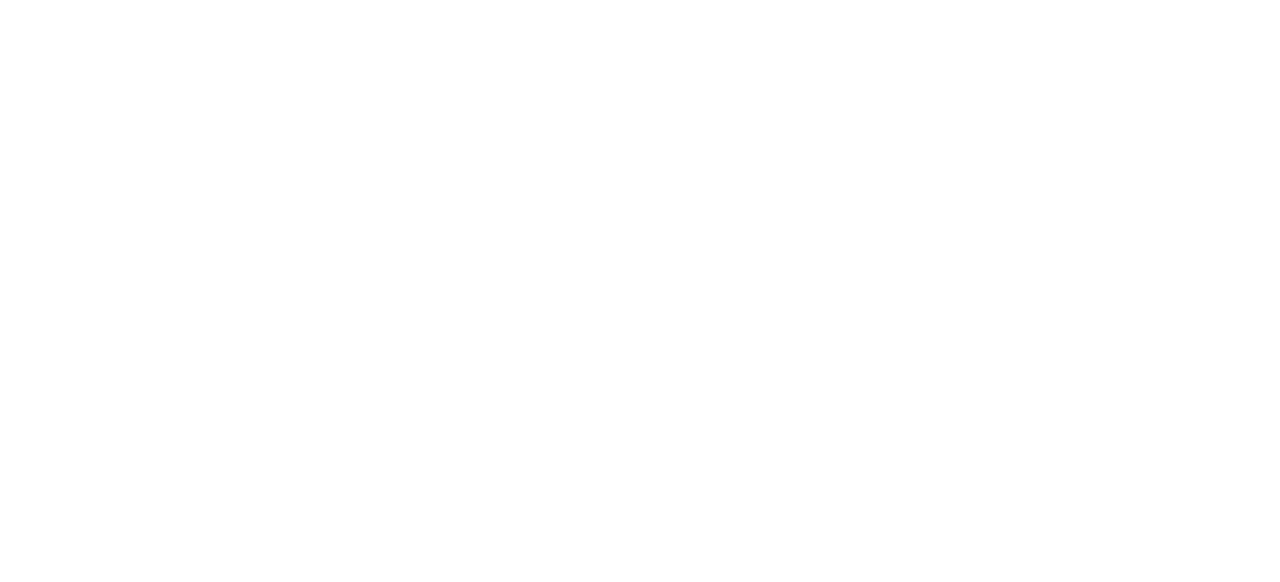
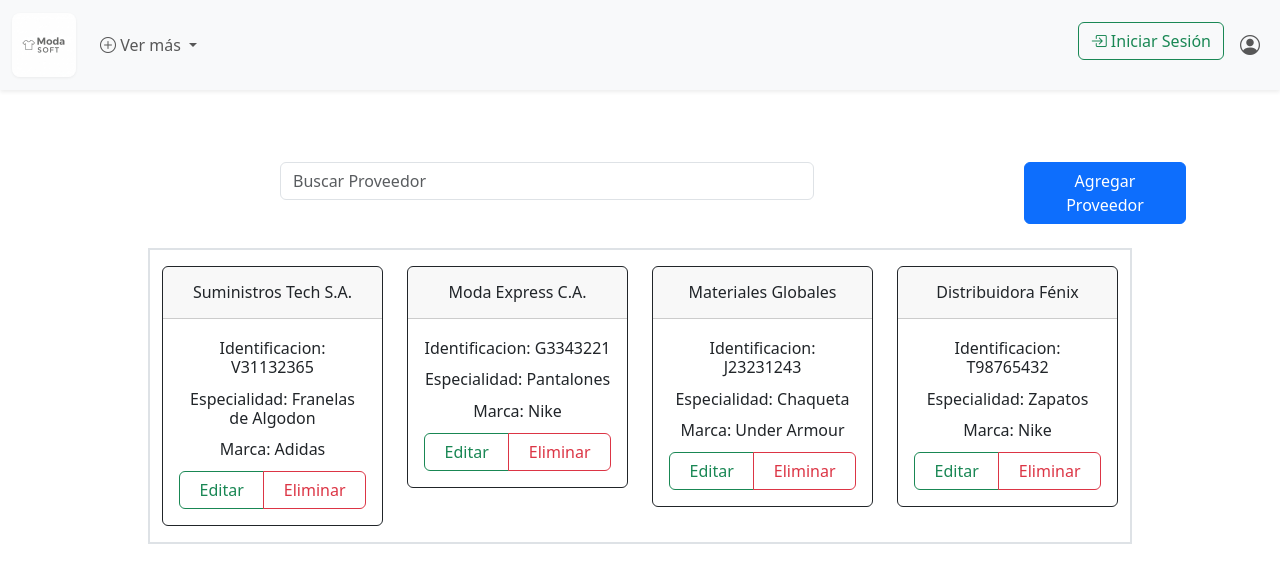
Before and after one commit to sukkoy298/ModaSoft, a Vue app: page /Proveedores in a window 1280 px wide. Before the commit this address had no page. Shown: the top 582 px of the page. Built offline with nearby package versions, Linux system fonts and the light colour scheme.

Commit message:
Agregar Proveedores

```diff
--- a/src/components/HomeView.vue
+++ b/src/components/HomeView.vue
@@ -84,10 +84,10 @@ import Header from '@/components/Header.vue';
                                 <h5 class="card-title fw-bold text-secondary">Proveedor</h5>
                                 <h6 class="card-subtitle mb-4 text-body-secondary">Detalles del Proveedor</h6>
 
-                                <i class="bi bi-person fs-1 text-secondary d-block mb-4"></i>
+                                <i class="bi bi-clipboard-check fs-1 text-secondary d-block mb-4"></i>
                             </div>
 
-                            <router-link to="/proveedor" class="btn btn-secondary text-light">
+                            <router-link to="/Proveedores" class="btn btn-secondary text-light">
                                 <i class="bi bi-box-seam"></i> Ver Proveedor
                             </router-link>
                         </div>
--- /dev/null
+++ b/src/components/Proveedores.vue
@@ -0,0 +1,138 @@
+<script setup>
+    import Header from '@/components/Header.vue';
+    import { ref, reactive, nextTick, onMounted } from 'vue';
+
+    const proveedores = ref([
+        { nombre: 'Suministros Tech S.A.', identificacion: 'V31132365', especialidad: 'Franelas de Algodon', marca: 'Adidas' },
+        { nombre: 'Moda Express C.A.', identificacion: 'G3343221', especialidad: 'Pantalones', marca: 'Nike' },
+        { nombre: 'Materiales Globales', identificacion: 'J23231243', especialidad: 'Chaqueta', marca: 'Under Armour' },
+        { nombre: 'Distribuidora Fénix', identificacion: 'T98765432', especialidad: 'Zapatos', marca: 'Nike' },
+    ]);
+
+    const nuevoProveedor = reactive({
+        nombre: '',
+        identificacion: '',
+        especialidad: '',
+        marca: '',
+    });
+
+    let proveedorModal = null;
+
+    onMounted(() => {
+        nextTick(() => {
+            if (typeof bootstrap !== 'undefined' && document.getElementById('agregarProveedorModal')) {
+                proveedorModal = new bootstrap.Modal(document.getElementById('agregarProveedorModal'));
+            }
+        });
+    });
+
+    const agregarNuevoProveedor = () => {
+        if (!nuevoProveedor.nombre || !nuevoProveedor.identificacion || !nuevoProveedor.especialidad || !nuevoProveedor.marca) {
+            alert('Por favor, complete todos los campos.');
+            return;
+        }
+
+        const nuevo = { ...nuevoProveedor };
+
+        proveedores.value.unshift(nuevo);
+
+        nuevoProveedor.nombre = '';
+        nuevoProveedor.identificacion = '';
+        nuevoProveedor.especialidad = '';
+        nuevoProveedor.marca = '';
+
+        if (proveedorModal) {
+            proveedorModal.hide();
+        }
+    };
+</script>
+
+<template>
+    <Header />
+    <div class="container mt-5">
+        <div class="container py-4">
+            <div class="row">
+                <div class="col-12 col-md-2"></div>
+                <div class="col-12 col-md-6">
+                    <input type="text" class="form-control" placeholder="Buscar Proveedor">
+                </div>
+                <div class="col-12 col-md-2"></div>
+                <div class="col-12 col-md-2">
+                    <button type="button" class="btn btn-primary" data-bs-toggle="modal" data-bs-target="#agregarProveedorModal">Agregar Proveedor</button>
+                </div>
+            </div>
+        </div>
+    </div>
+    <div class="w-75 mx-auto">
+        <div class="row row-cols-4 border border-2">
+            <div class="col mt-3 mb-3" v-for="proveedor in proveedores":key="proveedor.identificacion">
+                <div class="card border-dark" style="max-width: 18rem;">
+                    <div class="card-header h6 text-center p-3">{{ proveedor.nombre }}</div>
+                    <div class="card-body text-center row">
+                        <label class="h6 mt-1">Identificacion: {{ proveedor.identificacion }}</label>
+                        <label class="h6 mt-1">Especialidad: {{ proveedor.especialidad }}</label>
+                        <label class="h6 mt-1">Marca: {{ proveedor.marca }}</label>
+                        <div class="btn-group mt-1">
+                            <button class="btn btn-outline-success">Editar</button>
+                            <button class="btn btn-outline-danger">Eliminar</button>
+                        </div>
+                    </div>
+                </div>
+            </div>
+        </div>
+    </div>
+    <div v-if="proveedores.length === 0" class="col-12 text-center p-5 text-muted">
+        No hay proveedores registrados.
+    </div>
+
+    <!-- Modal -->
+    <div class="modal fade modal-xl" id="agregarProveedorModal" data-bs-backdrop="static" data-bs-keyboard="false" tabindex="-1" aria-labelledby="staticBackdropLabel" aria-hidden="true">
+        <div class="modal-dialog">
+            <div class="modal-content">
+                <div class="modal-header">
+                    <h1 class="modal-title fs-5" id="staticBackdropLabel">Agregar Proveedor</h1>
+                    <button type="button" class="btn-close" data-bs-dismiss="modal" aria-label="Close"></button>
+                </div>
+                <div class="modal-body">
+                    <form @submit.prevent="agregarNuevoProveedor">
+                        <div class="row mb-2">
+                            <div class="col-12 col-md-3">
+                                <label for="nombre" class="form-label h6">Nombre del Proveedor:</label>
+                                <input id="nombre" class="form-control" v-model="nuevoProveedor.nombre" required>
+                            </div>
+                            <div class="col-12 col-md-3">
+                                <label for="identificacion" class="form-label h6">Identificación:</label>
+                                <input id="identificacion" class="form-control" v-model="nuevoProveedor.identificacion" required>
+                            </div>
+                            <!-- Especialidad del Proveedor (Select con v-model) -->
+                            <div class="col-12 col-md-3">
+                                <label for="especialidad" class="form-label h6">Especialidad del Proveedor:</label>
+                                <select id="especialidad" class="form-select" v-model="nuevoProveedor.especialidad">
+                                    <option value="" disabled>Seleccione una opción</option>
+                                    <option value="Pantalones">Pantalones</option>
+                                    <option value="Franelas">Franelas</option>
+                                    <option value="Chaquetas">Chaquetas</option>
+                                    <option value="Sueteres">Suéteres</option>
+                                </select>
+                            </div>
+                            <div class="col-12 col-md-3">
+                                <label for="marca" class="form-label h6">Marca del Proveedor:</label>
+                                <select id="marca" class="form-select" v-model="nuevoProveedor.marca" required>
+                                    <option value="" disabled>Seleccione una opción</option>
+                                    <option value="Nike">Nike</option>
+                                    <option value="Adidas">Adidas</option>
+                                    <option value="Under Armour">Under Armour</option>
+                                    <option value="Puma">Puma</option>
+                                </select>
+                            </div>
+                        </div>
+                    </form>
+                </div>
+                <div class="modal-footer">
+                    <button type="button" class="btn btn-secondary" data-bs-dismiss="modal">Cancelar</button>
+                    <button type="button" class="btn btn-primary" @click="agregarNuevoProveedor">Agregar</button>
+                </div>
+            </div>
+        </div>
+    </div>
+</template>
--- a/src/router/index.js
+++ b/src/router/index.js
@@ -4,6 +4,7 @@ import Registro from '@/components/registroCliente.vue'
 import HomeView from '@/components/HomeView.vue'
 import consultaCliente from '@/components/consultaCliente.vue'
 import listaCliente from '@/components/listaCliente.vue'
+import Proveedores from '@/components/Proveedores.vue'
 
 const routes = [
     {
@@ -26,6 +27,11 @@ const routes = [
         name: 'listaCliente',
         component: listaCliente
     },
+    {
+        path: '/Proveedores',
+        name: 'Proveedores',
+        component: Proveedores
+    },
 ]
 
 const router = createRouter({
```
Also changed, not shown: 1 other file (tests, documents, lock files or other folders).
